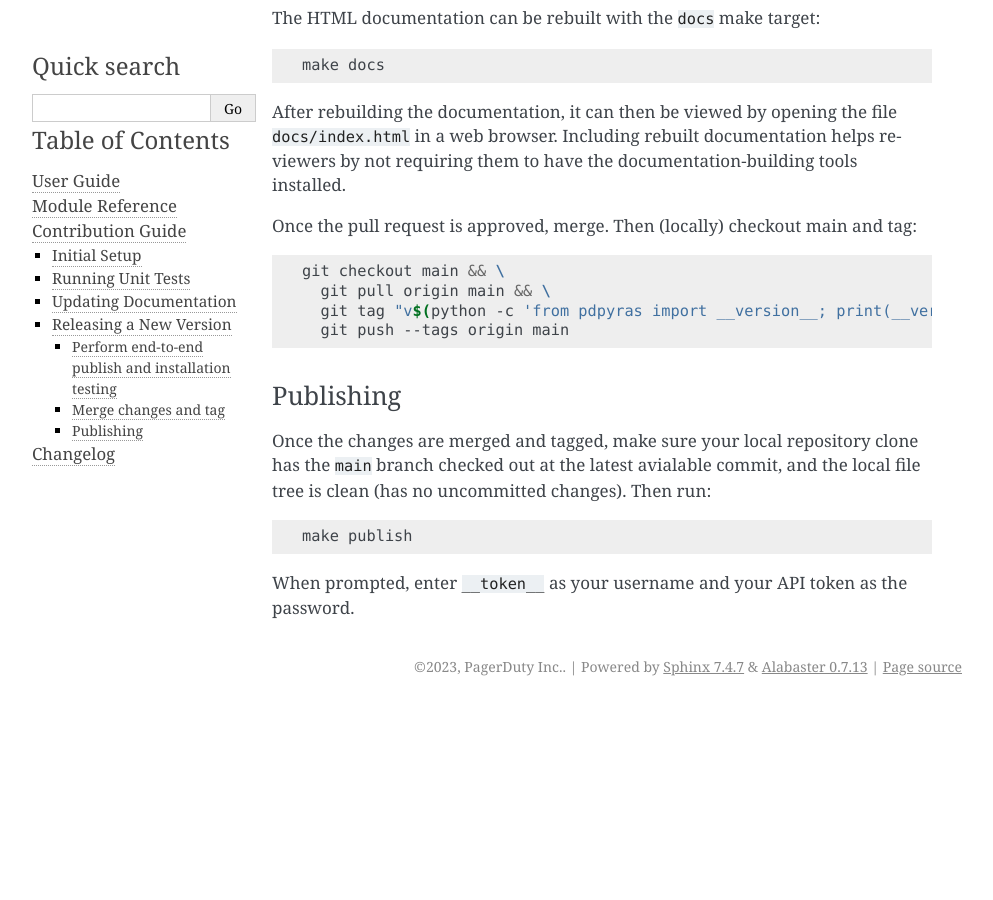
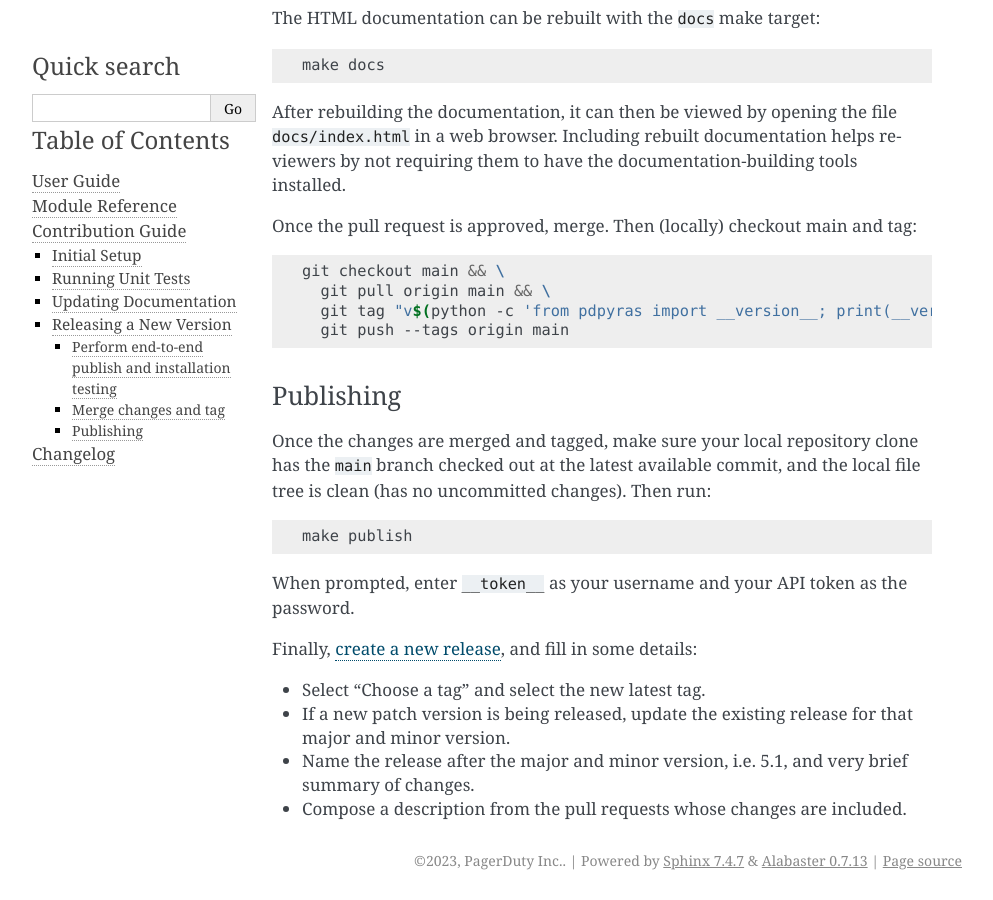
Before and after one commit to PagerDuty/pdpyras, a Sphinx documentation site: the page built from sphinx/source/contributing.rst, in a window 1280 px wide and 900 px high, scrolled down 2269 px. Shown: the whole window, without its empty margins (148-1141 px from the left). Built offline with Sphinx 7.4.7, drawn with Linux system fonts in a browser that asks for light colours; before the commit the page ends 2975 px from its top, so only the background shows below that.

Commit message:
Fix typo in contributor guide and add instructions for creating a new release in GitHub

```diff
--- a/sphinx/source/contributing.rst
+++ b/sphinx/source/contributing.rst
@@ -131,7 +131,7 @@ Publishing
 **********
 
 Once the changes are merged and tagged, make sure your local repository clone
-has the ``main`` branch checked out at the latest avialable commit, and the
+has the ``main`` branch checked out at the latest available commit, and the
 local file tree is clean (has no uncommitted changes). Then run:
 
 .. code-block:: shell
@@ -139,3 +139,14 @@ local file tree is clean (has no uncommitted changes). Then run:
     make publish
 
 When prompted, enter ``__token__`` as your username and your API token as the password.
+
+Finally, `create a new release
+<https://github.com/PagerDuty/pdpyras/releases/new>`_, and fill in some
+details:
+
+* Select "Choose a tag" and select the new latest tag.
+* If a new patch version is being released, update the existing release for
+  that major and minor version.
+* Name the release after the major and minor version, i.e. 5.1, and very brief
+  summary of changes.
+* Compose a description from the pull requests whose changes are included.
```
